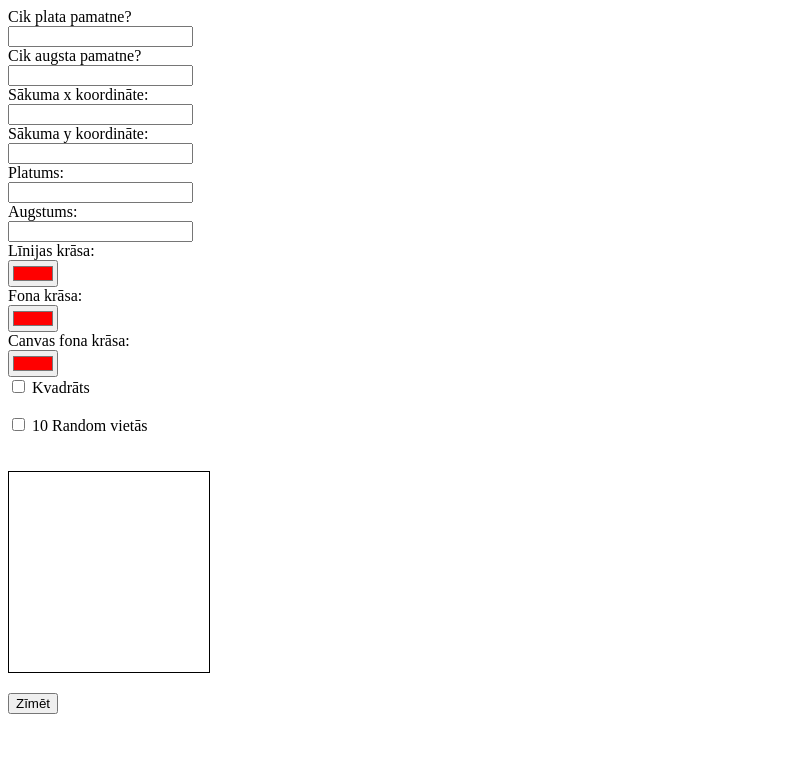
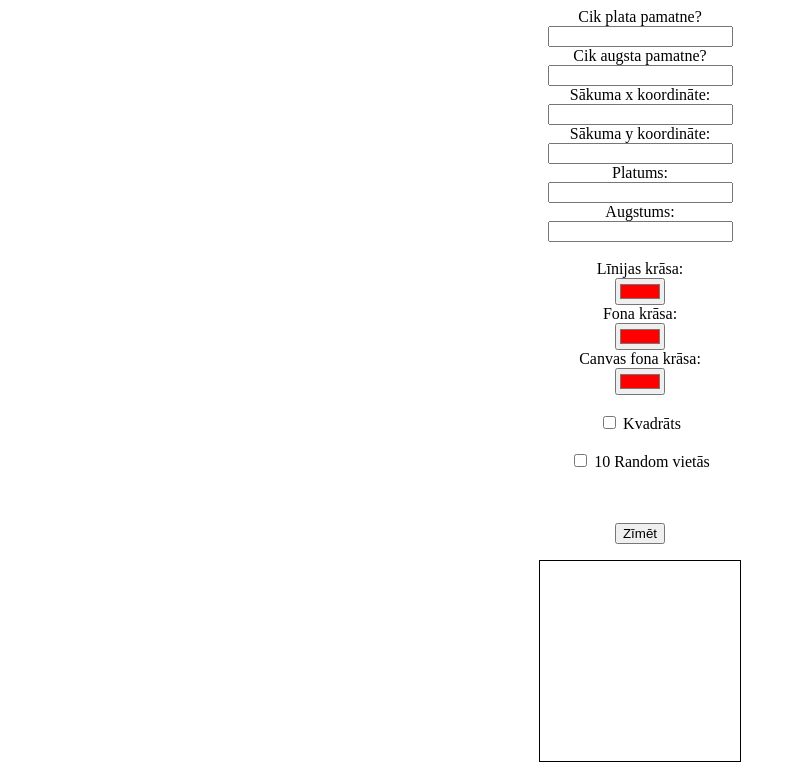
Before and after one commit to ovxon/majasdarbs, a plain HTML site: page index4.html in a window 1280 px wide. Shown: the whole page, without its empty margins (0-796 px from the left). Drawn offline with Linux system fonts and the light colour scheme.

Commit message:
not so swag

```diff
--- a/index4.html
+++ b/index4.html
@@ -5,8 +5,9 @@
     <meta http-equiv="X-UA-Compatible" content="IE=edge">
     <meta name="viewport" content="width=device-width, initial-scale=1.0">
     <title>Stundas uzdevums</title>
+    <link rel="stylesheet" href="styles4.css">
 </head>
-<body>
+<body class = "content">
     <form>
         <label for="c_width">Cik plata pamatne?</label><br>
         <input type="number" id="c_width" name="c_width"><br>
@@ -19,21 +20,21 @@
         <label for="width">Platums:</label><br>
         <input type="number" id="width" name="width"><br>
         <label for="height">Augstums:</label><br>
-        <input type="number" id="height" name="height"><br>
+        <input type="number" id="height" name="height"><br><br>
         <label for="l_color">Līnijas krāsa:</label><br>
         <input type="color" id="l_color" name="l_color" value="#ff0000"><br>
         <label for="b_color">Fona krāsa:</label><br>
         <input type="color" id="b_color" name="b_color" value="#ff0000"><br>
         <label for="c_color">Canvas fona krāsa:</label><br>
-        <input type="color" id="c_color" name="c_color" value="#ff0000"><br>
+        <input type="color" id="c_color" name="c_color" value="#ff0000"><br><br>
         <input type="checkbox" id="sq" name="sq">
         <label for="sq"> Kvadrāts</label><br><br>
         <input type="checkbox" id="r" name="r">
         <label for="r"> 10 Random vietās</label><br><br>
         <br>
     </form>
+    <p><button onclick="checkData()">Zīmēt</button></p>
     <canvas id="myCanvas" width="200" height="200" style="border:1px solid #000000;"></canvas>
-    <p><button onclick="checkData()">Zīmēt</button></p>
     <script src="script4.js"></script>
 </body>
 </html>
--- a/script4.js
+++ b/script4.js
@@ -76,7 +76,7 @@ function checkData(){
     canvas = document.getElementById("c_color").value;
     c.width = document.getElementById("c_width").value;
     c.height = document.getElementById("c_height").value;
-    if (x_start >= 0 && x_start < c.width && y_start >= 0 && y_start < c.height){
+    if (x_start >= 0 && x_start <= c.width && y_start >= 0 && y_start <= c.height){
         if ((x_start + width) <= c.width && (y_start + height) <= c.height){
             if (document.getElementById("sq").checked && document.getElementById("r").checked){
                 drawRandomSquare()
@@ -89,8 +89,10 @@ function checkData(){
             }
         } else {
             alert("Platums vai augstums nav ievadīts pareizi, mēģini vēlreiz!");
+            return;
         }
     } else {
         alert("Kāda no sākuma koordinātām nav pareizi ievadīta, mēģini vēlreiz!");
+        return;
     }
 }
--- /dev/null
+++ b/styles4.css
@@ -0,0 +1,3 @@
+body {
+    text-align: center;
+}
```
